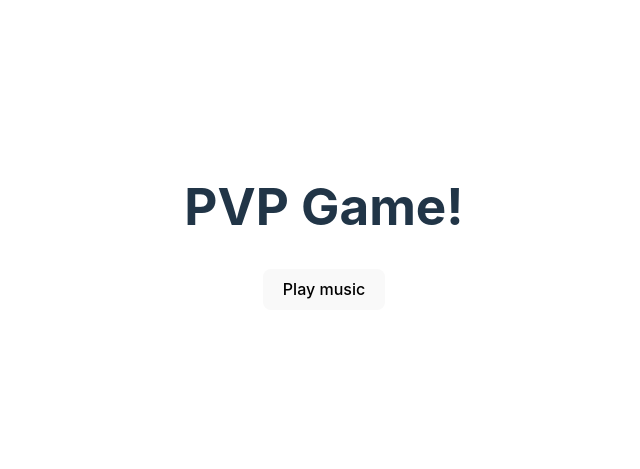
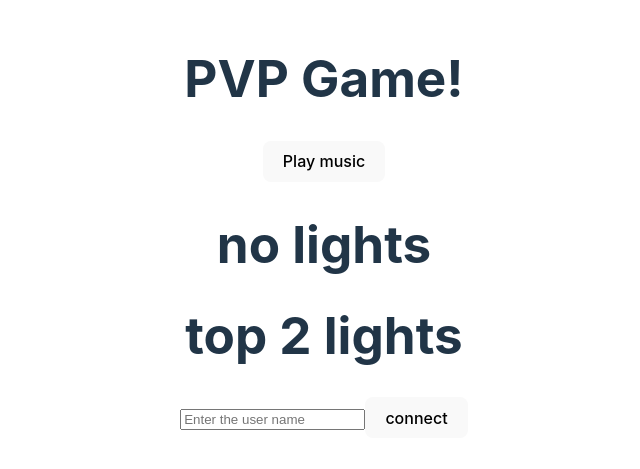
Before and after one commit to abasile1-tech/PazaakPadawan, a React (Vite) app in the folder client/: page /pvp in a window 1280 px wide. Shown: the part 173-642 px from the top of the page, without its empty margins (316-956 px from the left). Built offline with nearby package versions, Linux system fonts and the light colour scheme.

Commit message:
TIC-31-implementScoreLightsComponent

```diff
--- a/client/src/components/HomePage.tsx
+++ b/client/src/components/HomePage.tsx
@@ -1,7 +1,6 @@
 import BackgroundMusic from './BackgroundMusic';
 import React, { useState } from 'react';
 import { Link } from 'react-router-dom';
-import Chat from './Chat';
 
 function HomePage() {
   const [isMenuOpen, setIsMenuOpen] = useState(false);
@@ -43,7 +42,6 @@ function HomePage() {
         </p>
       </div>
       <BackgroundMusic musicChoice={musicChoice} />
-      {<Chat />}
     </div>
   );
 }
--- a/client/src/components/PVPGame.tsx
+++ b/client/src/components/PVPGame.tsx
@@ -1,11 +1,18 @@
 import BackgroundMusic from './BackgroundMusic';
+import Chat from './Chat';
+import ScoreLights from './ScoreLights';
 
 function PVPGame() {
   let musicChoice: string = 'pvpGame';
+  let numGamesWonPlayer = 0;
+  let numGamesWonOpponent = 2;
   return (
     <>
       <h1>PVP Game!</h1>
       <BackgroundMusic musicChoice={musicChoice} />
+      <ScoreLights numGamesWon={numGamesWonPlayer} />
+      <ScoreLights numGamesWon={numGamesWonOpponent} />
+      <Chat />
     </>
   );
 }
--- /dev/null
+++ b/client/src/components/ScoreLights.tsx
@@ -0,0 +1,26 @@
+function ScoreLights(props: { numGamesWon: number }) {
+  const numGamesWon = props.numGamesWon;
+  switch (numGamesWon) {
+    case 0:
+      console.log('no lights');
+      return <h1>no lights</h1>;
+    case 1:
+      console.log('top light');
+      return <h1>top light</h1>;
+    case 2:
+      console.log('top 2 lights');
+      return <h1>top 2 lights</h1>;
+    case 3:
+      console.log('all 3 lights');
+      return <h1>all 3 lights</h1>;
+    default:
+      console.log(`numGamesWon: ${numGamesWon}.`);
+      return (
+        <>
+          <h1>Score Lights</h1>
+        </>
+      );
+  }
+}
+
+export default ScoreLights;
--- a/client/src/components/SoloGame.tsx
+++ b/client/src/components/SoloGame.tsx
@@ -1,11 +1,16 @@
 import BackgroundMusic from './BackgroundMusic';
+import ScoreLights from './ScoreLights';
 
 function SoloGame() {
   let musicChoice: string = 'soloGame';
+  let numGamesWonPlayer = 1;
+  let numGamesWonOpponent = 2;
   return (
     <>
       <h1>Solo Game!</h1>
       <BackgroundMusic musicChoice={musicChoice} />
+      <ScoreLights numGamesWon={numGamesWonPlayer} />
+      <ScoreLights numGamesWon={numGamesWonOpponent} />
     </>
   );
 }
```
